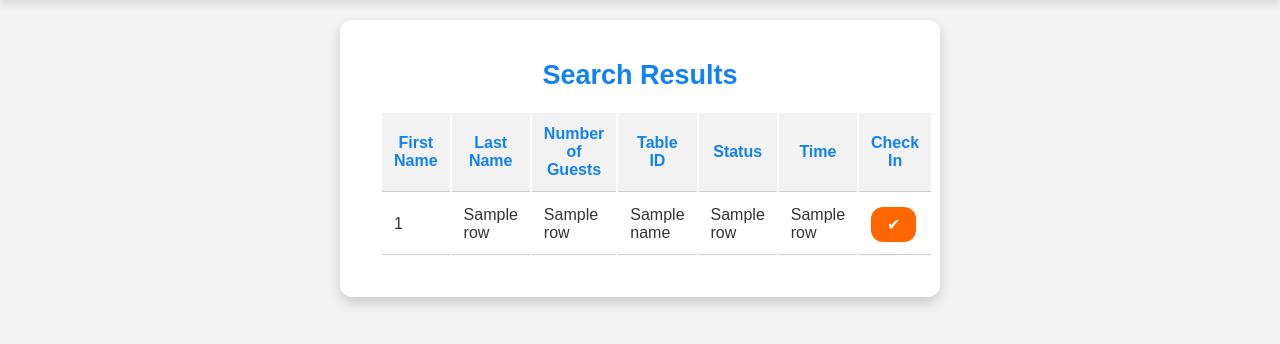
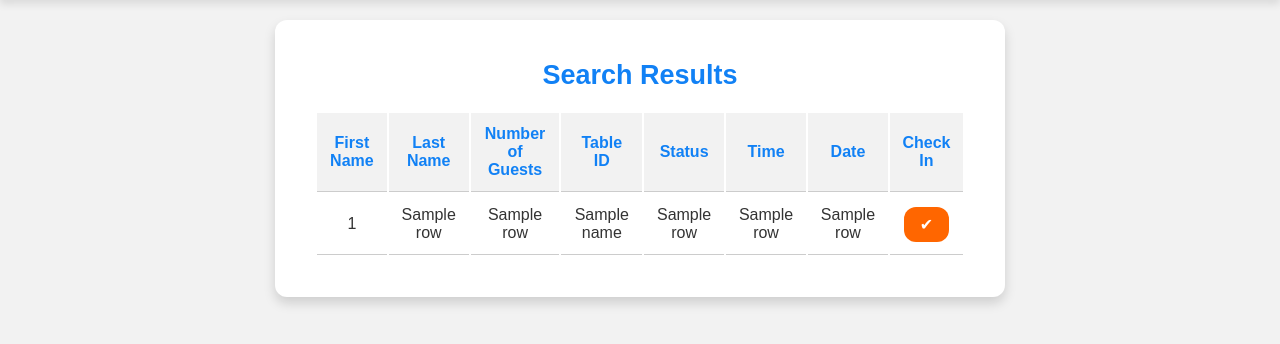
Before and after one commit to nkw5772/CSC450Project, a Flask app: template templates/checkInReservation.html in a window 1280 px wide. Shown: the part 57-401 px from the top of the page. Run offline with Flask 3, Linux system fonts and the light colour scheme; a user stored in the database is signed in; the template is opened without the code that fills it: most values are stand-ins (such as "Sample title", 1, 10 or a date in 2020).

Commit message:
Stinky Stupid Date
i do ur mom jude

```diff
--- a/database.py
+++ b/database.py
@@ -117,7 +117,7 @@ class Database:
         try:
             # Query to find reservations and account details
             command = """
-            SELECT a.AccountFN, a.AccountLN, r.ResNoGuests, r.ResStatus, r.ResID, r.ResTime
+            SELECT a.AccountFN, a.AccountLN, r.ResNoGuests, r.ResStatus, r.ResID, r.ResTime, r.ResDate
             FROM Account a, Reservation r
             WHERE r.ResOwner = a.AccountID
             AND LOWER(a.AccountLN) = ?
@@ -134,7 +134,7 @@ class Database:
             # Add TableIDs for each reservation
             results = []
             for reservation in reservations:
-                account_fn, account_ln, no_guests, res_status, res_id, res_time = reservation
+                account_fn, account_ln, no_guests, res_status, res_id, res_time, res_date = reservation
 
                 # Query to get the TableIDs for the current reservation
                 table_query = "SELECT TableID FROM ReservedSeats WHERE ResID = ?"
@@ -150,6 +150,7 @@ class Database:
                     res_status.capitalize(),
                     res_id,
                     res_time,
+                    res_date,
                 ))
 
             return results
--- a/templates/checkInReservation.html
+++ b/templates/checkInReservation.html
@@ -191,7 +191,7 @@
             padding: 40px;
             border-radius: 12px;
             box-shadow: 0 6px 12px rgba(0, 0, 0, 0.15);
-            width: 600px;
+            width: 730px;
             max-width: 90%;
             margin-top: 20px;
         }
@@ -202,6 +202,8 @@
             border-bottom: 1px solid #cccccc;
             color: #333333;
             font-size: 16px;
+            text-align: center;
+            posi
         }
 
         .table-container th {
@@ -278,6 +280,7 @@
                     <th>Table ID</th>
                     <th>Status</th>
                     <th>Time</th>
+                    <th>Date</th>
                     <th>Check In</th>
                 </tr>
             </thead>
@@ -290,6 +293,7 @@
                         <td>{{ row[3] | join(', ') }}</td>
                         <td>{{ row[4] }}</td>
                         <td>{{ row[6] }} </td>
+                        <td>{{ row[7] }}</td>
                         <td>
                             <form action="/confirmCheckIn" method="POST" style="display:inline;">
                                 <input type="hidden" name="reservation_id" value="{{ row[5] }}">
```
